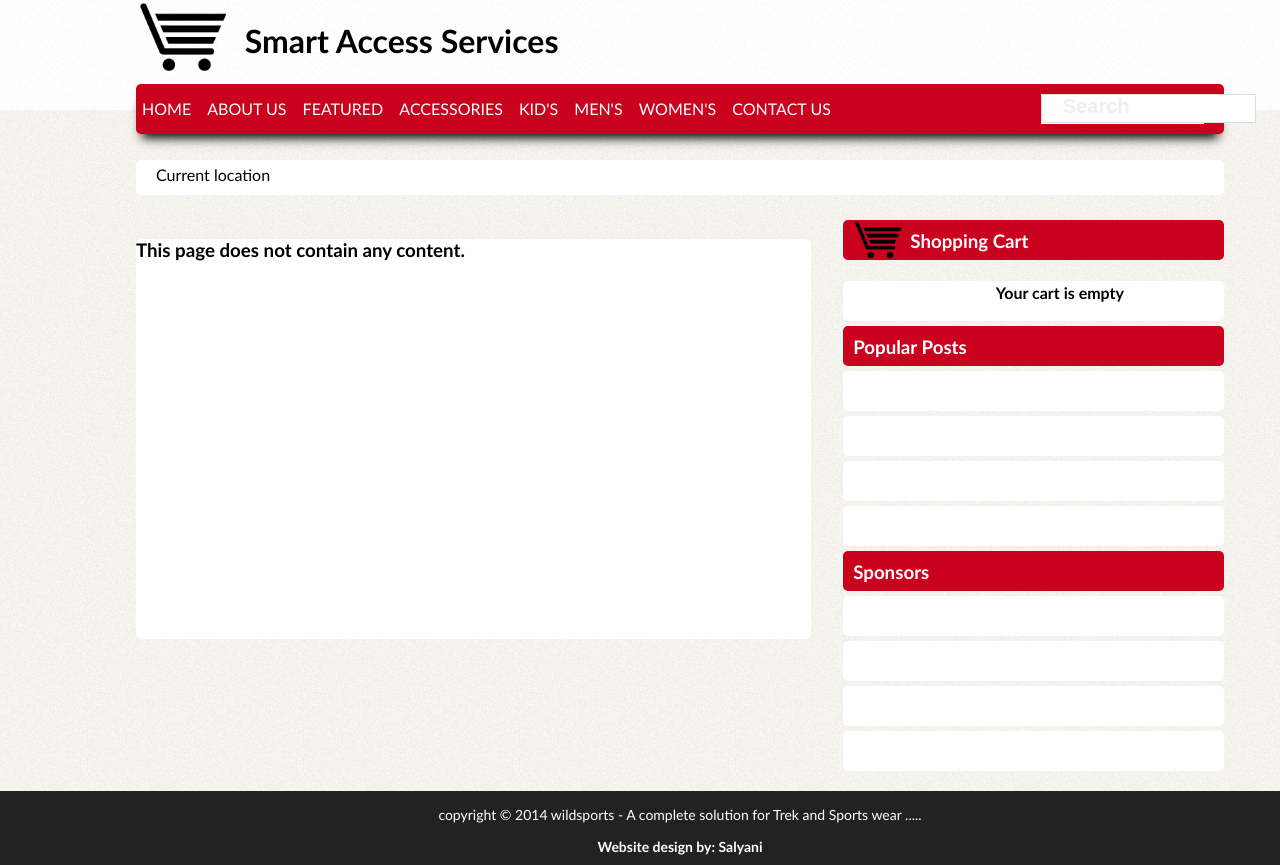
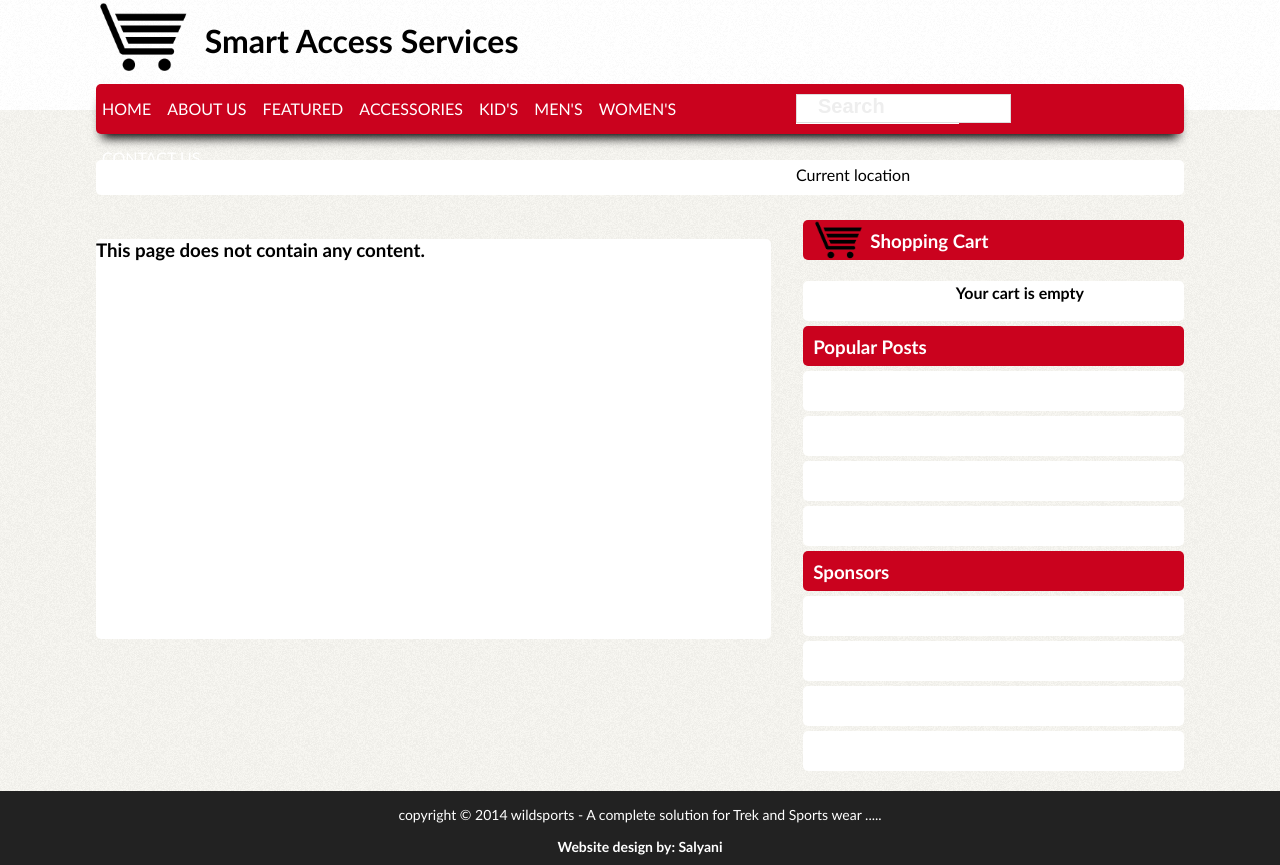
Before and after one commit to infotechnab/smartaservice, a CodeIgniter app: page /bnw/index.php/view/details/1 in a window 1280 px wide; the page is wider, and only the part inside the window is pictured. Run offline with CodeIgniter, Linux system fonts and the light colour scheme.

Commit message:
working  on responsive view

```diff
--- a/application/views/templates/details.php
+++ b/application/views/templates/details.php
@@ -7,7 +7,7 @@ $this->load->helper('currency');
     /* popup_box DIV-Styles*/
     #popup_box {
         display:none; /* Hide the DIV */
-        position:fixed;
+        position:absolute;
         _position:absolute; /* hack for internet explorer 6 */
         height:800px;
         width:600px;
@@ -45,8 +45,8 @@ $this->load->helper('currency');
 
     $(document).ready( function() {
         // When site loaded, load the Popupbox First
-        $('.srcimage').click(function(){
-            $('#popup_box').fadeIn(2500);
+        $('#detailsImage').click(function(){
+            $('#popup_box').fadeIn(500);
             var srcimg = $(this).attr('src');
 
             $("#pqr").attr({
@@ -148,16 +148,17 @@ $this->load->helper('currency');
                         </div>
 
                         <div id='detailsImage'>
-                            <img class="srcimage" src="<?php echo base_url() . "content/images/" . $productDet->image1; ?>" alt="no images found"/>
+                            <img id="srcimage" src="<?php echo base_url() . "content/images/" . $productDet->image1; ?>" alt="no images found"/>
                         </div>
                         <div id='detailsImage'>
-                            <img src="<?php echo base_url() . "content/images/" . $productDet->image2; ?>" alt="no images found"/>
+                            <img id="srcimage" src="<?php echo base_url() . "content/images/" . $productDet->image2; ?>" alt="no images found"/>
                         </div>
                         <div id='detailsImage'>
-                            <img src="<?php echo base_url() . "content/images/" . $productDet->image3; ?>" alt="no images found"/>
+                            <img id="srcimage" src="<?php echo base_url() . "content/images/" . $productDet->image3; ?>" alt="no images found"/>
                         </div>
                       <div class="clear"></div>
                     </div>
+
                 <?php
                 }
             } else {
@@ -165,7 +166,10 @@ $this->load->helper('currency');
 <?php }
 ?>
 
-
+<div id="popup_box">	<!-- OUR PopupBox DIV-->
+<img  src="" width="600px" height="800px" id="pqr"  />
+ <a id="popupBoxClose">Close</a>
+</div>
 
         </div>
 
--- a/application/views/templates/navigation.php
+++ b/application/views/templates/navigation.php
@@ -1,4 +1,5 @@
 <div class="redColouredDiv" id="navigation">
+    <div style="width: 700px; float: left;">
                         <ul>
                             <li><a href="<?php echo base_url().'index.php/view/index' ?>">HOME</a></li>
                             <li><a href="#">ABOUT US</a></li>
@@ -8,7 +9,7 @@
                             <li><a href="#">MEN'S</a></li>
                             <li><a href="#">WOMEN'S</a></li>
                             <li><a href="#">CONTACT US</a></li>
-
+    </div>
                             <div id='searchbox'>
 <input type="text" placeholder="Search" size="23" style="box-shadow: inset 0px  #888, inset 0px  #888; outline: none; border: 1px solid #dddddd; padding: 6px;" required/>
                             </div>
--- a/content/styles/styles.css
+++ b/content/styles/styles.css
@@ -27,7 +27,7 @@ body
 {
     margin: 0 auto 0 auto;
     padding: 0px;
-    width: 1360px;
+
 }
 #headerBackground
 {
@@ -41,13 +41,13 @@ body
 }
 #headerContent
 {
-    width: 80%;
+
     margin: 0 auto 0 auto;
     padding: 0px;
 }
 #contentWrapper
 {
-    width: 80%;
+
     margin: 0 auto 0 auto;
     padding: 50px 0px 0px 0px;
    height: auto;
@@ -57,7 +57,7 @@ body
     width: 10%;
     float: left;
     margin: 0px;
-    padding: 0px;
+
 }
 #headerLogo img
 {
@@ -121,11 +121,9 @@ body
 
 #searchbox
 {
-    width: 15%;
     height: 30px;
-    margin: 10px 20px 10px 0px;
     background-color: #fff;
-    float: right;
+    float: left;
 }
 #contentBackground
 {
@@ -228,13 +226,13 @@ body
 
 .contentContainerBox
 {
-    margin: 20px 22px 0px 0px;
+
     padding: 0px;
     background-color: #fff;
     min-height: 200px;
     border-radius: 5px;
     float: left;
-    width: 30%;
+
 }
 
 .contentContainerHeader, .contentContainerFooter
@@ -304,7 +302,7 @@ body
      margin: 6px;
     padding: 0px;
     min-height: 150px;
-    width:50%;
+    width: 50%;
     float: left;
      border: 1px solid #222;
 }
@@ -312,7 +310,7 @@ body
 {
     padding: 8px;
 
-    width: 300px;
+
    float: left;
 }
 #detailLargeImage
@@ -485,3 +483,166 @@ div.vertical-line{
     padding: 2px 100px 2px 15px;
     text-align: right;
 }
+
+/*for media screen 1025-1500px*/
+@media screen and (max-width : 1500px)
+{
+    .container
+    {
+        width: 95%;
+    }
+    #headerContent, #contentWrapper
+    {
+        width: 80%;
+    }
+      #headerLogo
+    {
+        padding: 0px;
+    }
+    #detailsImageLarge img
+    {
+        width: 300px;
+    }
+    #searchbox
+    {
+        width: 15%;
+        margin: 10px 20px 10px 0px;
+    }
+}
+@media screen and (max-width : 1350px)
+{
+    .container
+    {
+        width: 95%;
+    }
+    #headerContent, #contentWrapper
+    {
+        width: 82%;
+    }
+      #headerLogo
+    {
+        padding: 0px;
+    }
+     #detailsImageLarge img
+    {
+        width: 300px;
+    }
+    .contentContainerBox
+    {
+         margin: 20px 22px 0px 0px;
+         width: 30%;
+    }
+    #searchbox
+    {
+        width: 15%;
+        margin: 10px 20px 10px 0px;
+    }
+}
+@media screen and (max-width : 1280px)
+{
+    .container
+    {
+        width: 95%;
+    }
+    #headerContent, #contentWrapper
+    {
+        width: 85%;
+    }
+     #headerLogo
+    {
+        padding: 0px;
+    }
+     #detailsImageLarge img
+    {
+        width: 300px;
+    }
+    #searchbox
+    {
+        width: 15%;
+        margin: 10px 20px 10px 0px;
+    }
+}
+@media screen and (max-width : 1250px)
+{
+    .container
+    {
+        width: 95%;
+    }
+    #headerContent, #contentWrapper
+    {
+        width: 95%;
+    }
+    #headerLogo
+    {
+        padding: 0px 0px 0px 10px;
+    }
+    #detailsImageLarge img
+    {
+        width: 300px;
+    }
+    #searchbox
+    {
+        width: 15%;
+        margin: 10px 20px 10px 0px;
+    }
+}
+@media screen and (max-width : 1024px)
+{
+    .container
+    {
+        width: 95%;
+    }
+    #headerContent, #contentWrapper
+    {
+        width: 100%;
+    }
+    #headerLogo
+    {
+        padding: 0px 0px 0px 20px;
+    }
+    #detailsImageLarge img
+    {
+        width: 290px;
+    }
+    .contentContainerBox
+    {
+         margin: 2% 3.5% 0% 3.5%;
+         width: 43%;
+    }
+    #searchbox
+    {
+        width: 12%;
+        margin: 10px 20px 10px 0px;
+    }
+}
+@media screen and (max-width : 800px)
+{
+    .container
+    {
+        width: 95%;
+    }
+    #headerContent, #contentWrapper
+    {
+        width: 100%;
+    }
+    #headerLogo
+    {
+        padding: 0px 0px 0px 20px;
+    }
+    #detailsImageLarge img
+    {
+        width: 210px;
+    }
+    .contentContainerBox
+    {
+         margin: 2% 3.5% 0% 3.5%;
+         width: 43%;
+    }
+    #searchbox
+    {
+        width: 6%;
+        margin: 10px 0px 10px 0px;
+
+
+    }
+}
```
